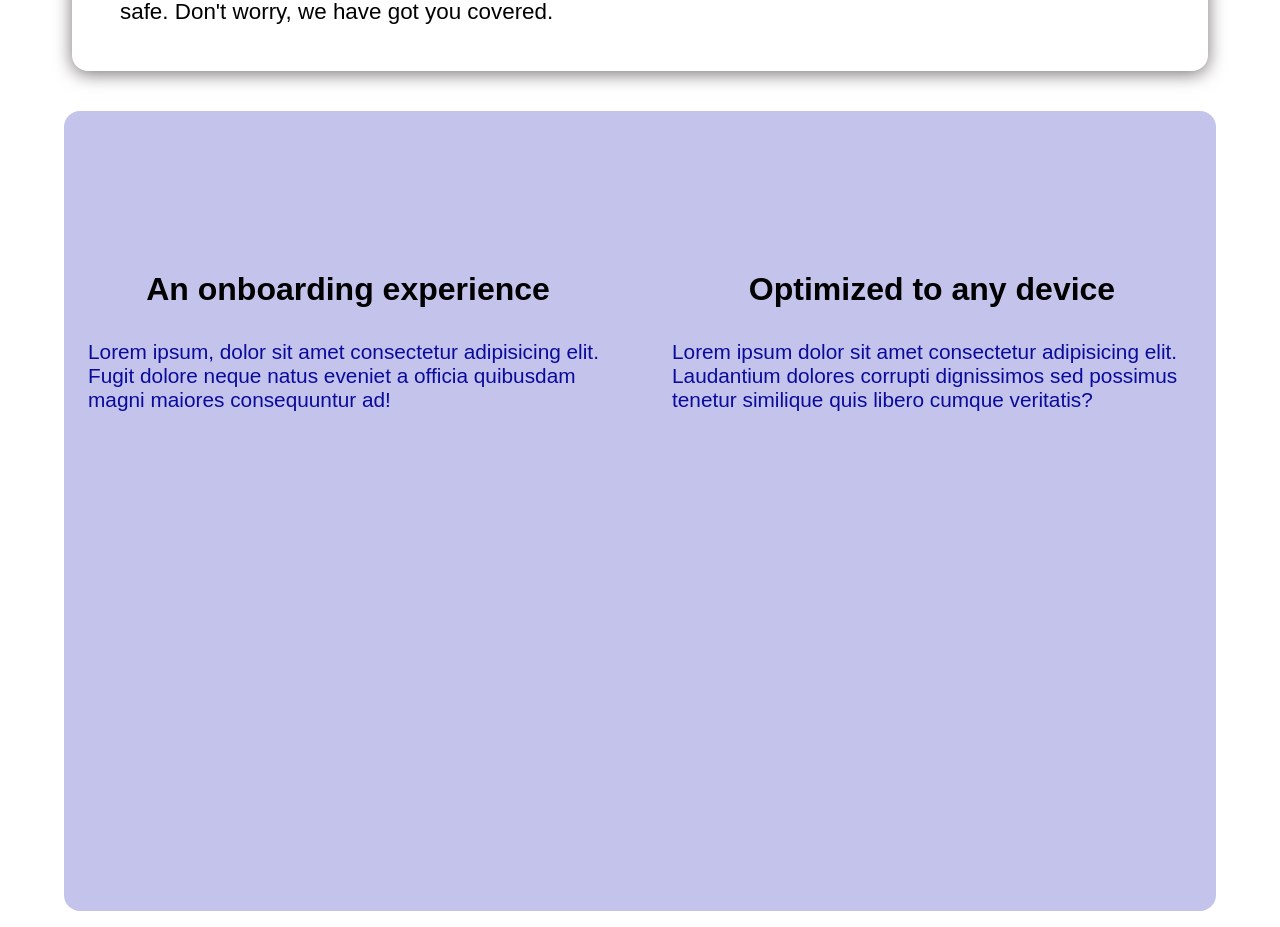
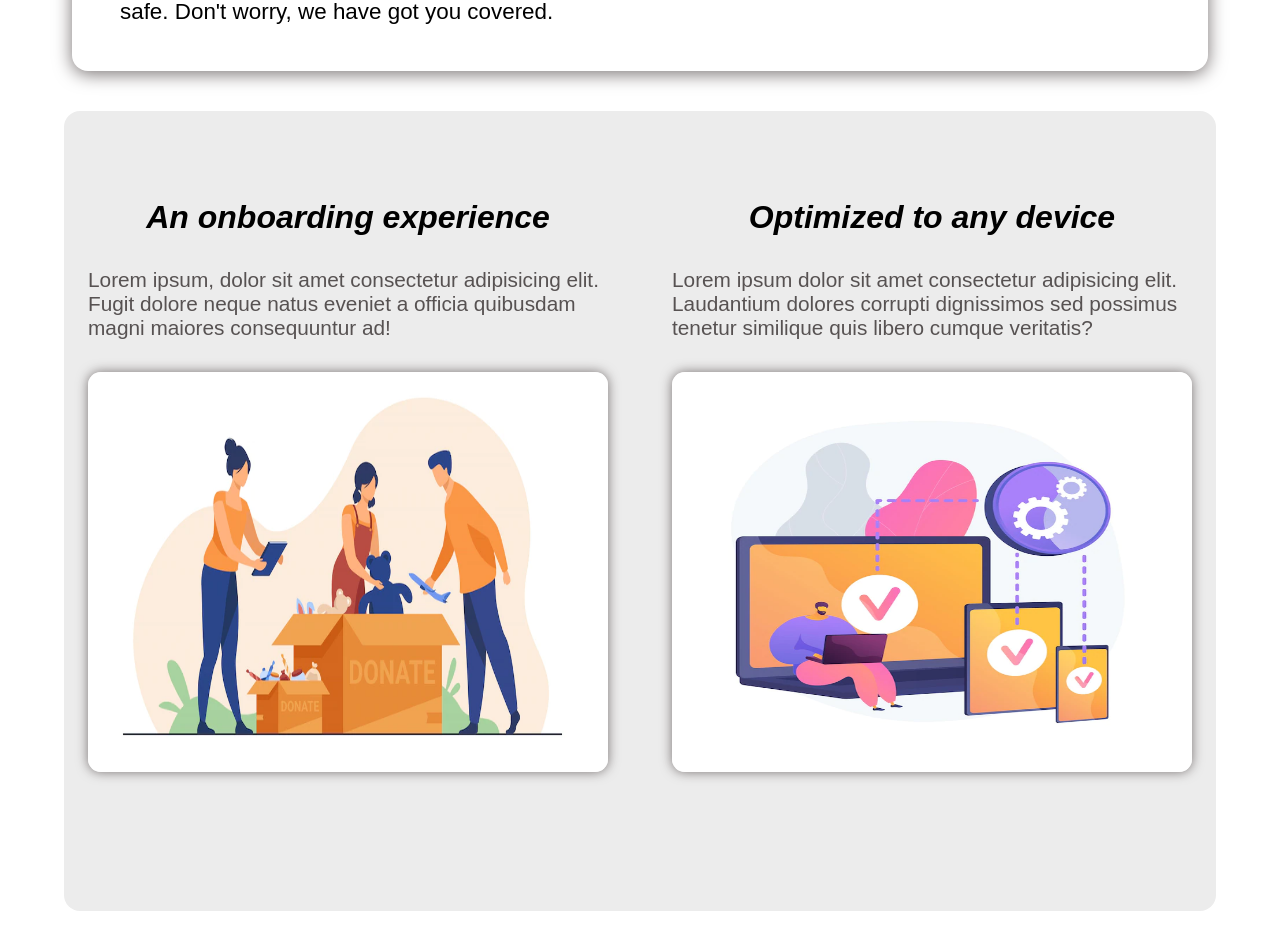
Before and after one commit to Suman373/blossom, a React (Create React App) app in the folder client/: page / in a window 1280 px wide. Shown: the part 833-1760 px from the top of the page. Built offline with nearby package versions, Linux system fonts and the light colour scheme.

Commit message:
add: our platform content
Also included more webp images for middle-section of home

```diff
--- a/client/src/pages/public/Home/Home.jsx
+++ b/client/src/pages/public/Home/Home.jsx
@@ -6,6 +6,8 @@ import NavbarHome from '../../../components/Navbar-home/NavbarHome';
 import { SiFsecure, SiWebmoney } from 'react-icons/si';
 import { FaHandshake } from 'react-icons/fa';
 import givetakeheart from '../../../assets/give-take-heart.webp';
+import donatebox from '../../../assets/donate-box.webp';
+import devices from '../../../assets/devices-compatibility.webp';
 
 const Home = () => {
     return (
@@ -53,12 +55,20 @@ const Home = () => {
                         <h1>An onboarding experience</h1>
                         <div className="platform-card">
                             <p>Lorem ipsum, dolor sit amet consectetur adipisicing elit. Fugit dolore neque natus eveniet a officia quibusdam magni maiores consequuntur ad!</p>
+                            {/* <ul>
+                                <li><p>Android</p></li>
+                                <li>IOS</li>
+                                <li>Windows</li>
+                                <li>Mac os</li>
+                            </ul> */}
+                            <img src={donatebox} alt="donate-box" />
                         </div>
                     </section>
                     <section className="our-platform">
                         <h1>Optimized to any device</h1>
                         <div className="platform-card">
                             <p>Lorem ipsum dolor sit amet consectetur adipisicing elit. Laudantium dolores corrupti dignissimos sed possimus tenetur similique quis libero cumque veritatis?</p>
+                            <img src={devices} alt="device-compatibility" />
                         </div>
                     </section>
                 </Box>
--- a/client/src/pages/public/Home/Home.scss
+++ b/client/src/pages/public/Home/Home.scss
@@ -102,22 +102,24 @@
     justify-content: center;
     padding:0.5rem;
     gap:2rem;
+    // flex-wrap: wrap;
     position: relative;
     border-radius: 1rem;
-    background: variables.$fallback;
+    background: variables.$light-grey;
 
     h1{
         font-size: 2rem;
+        margin:1rem 0;
         text-align: center;
+        font-style: oblique;
     }
     .our-platform{
-        height:30rem;
+        min-height:30rem;
         width:50%;
         // background:variables.$blue-light;
 
-
         .platform-card{
-            width:fit-content;
+            width:100%;
             margin:1rem auto;
             height:fit-content;
             padding:1rem;
@@ -125,7 +127,16 @@
 
             p{
                 font-size: 1.3rem;
-                color:variables.$blue-accent;
+                color:variables.$dark-grey;
+            }
+
+            img{
+                // padding:1rem;
+                margin:2rem 0;
+                height:25rem;
+                border-radius: 0.8rem;
+                width:100%;
+                box-shadow: 0 0 12px variables.$shadow;
             }
         }
     }
--- a/client/src/utils/_variables.scss
+++ b/client/src/utils/_variables.scss
@@ -3,6 +3,8 @@ $title-md:2rem;
 $title-sm:1.65rem;
 $body-bg:#fafafa;
 $fallback:#c3c3ec;
+$dark-grey:#575252;
+$light-grey:#ececec;
 $blue-accent:#0b0b9b;
 $blue-light:#276ecc;
 $positive:#0d7c0d;
```
Also changed, not shown: client/src/assets/devices-compatibility.webp (added), client/src/assets/donate-box.webp (added).
